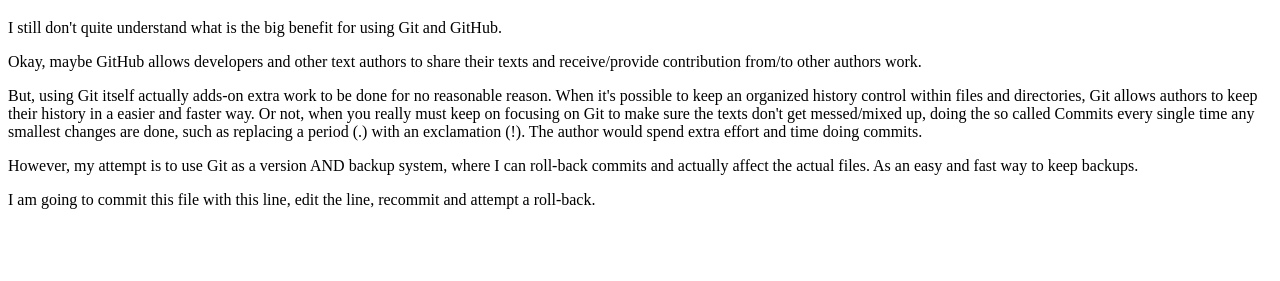
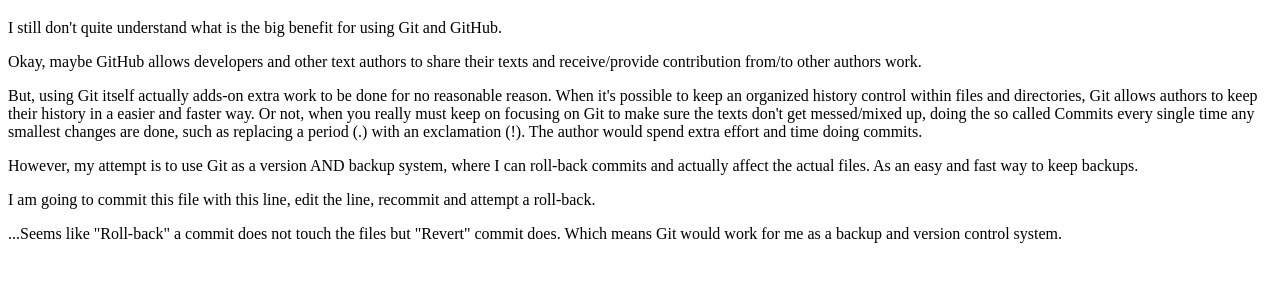
Before and after one commit to perkpool/learninggit, a plain HTML site: page index.htm in a window 1280 px wide. Shown: the part 61-342 px from the top of the page. Drawn offline with Linux system fonts and the light colour scheme.

Commit message:
Rollback result

```diff
--- a/index.htm
+++ b/index.htm
@@ -13,6 +13,7 @@
 			<p>But, using Git itself actually adds-on extra work to be done for no reasonable reason. When it's possible to keep an organized history control within files and directories, Git allows authors to keep their history in a easier and faster way. Or not, when you really must keep on focusing on Git to make sure the texts don't get messed/mixed up, doing the so called Commits every single time any smallest changes are done, such as replacing a period (.) with an exclamation (!). The author would spend extra effort and time doing commits.</p>
 			<p>However, my attempt is to use Git as a version AND backup system, where I can roll-back commits and actually affect the actual files. As an easy and fast way to keep backups.</p>
 			<p>I am going to commit this file with this line, edit the line, recommit and attempt a roll-back.</p>
+			<p>...Seems like "Roll-back" a commit does not touch the files but "Revert" commit does. Which means Git would work for me as a backup and version control system.</p>
 		</article>
 	</body>
 </html>
```
